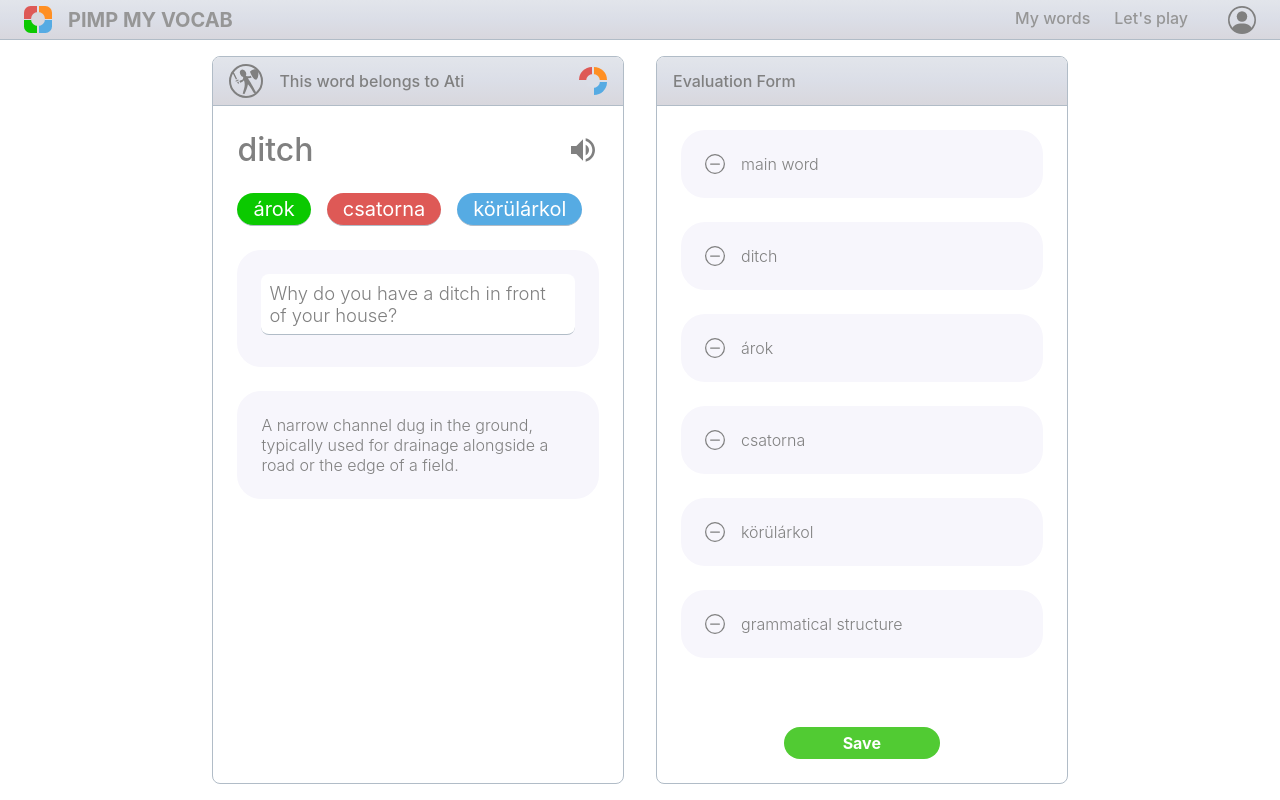
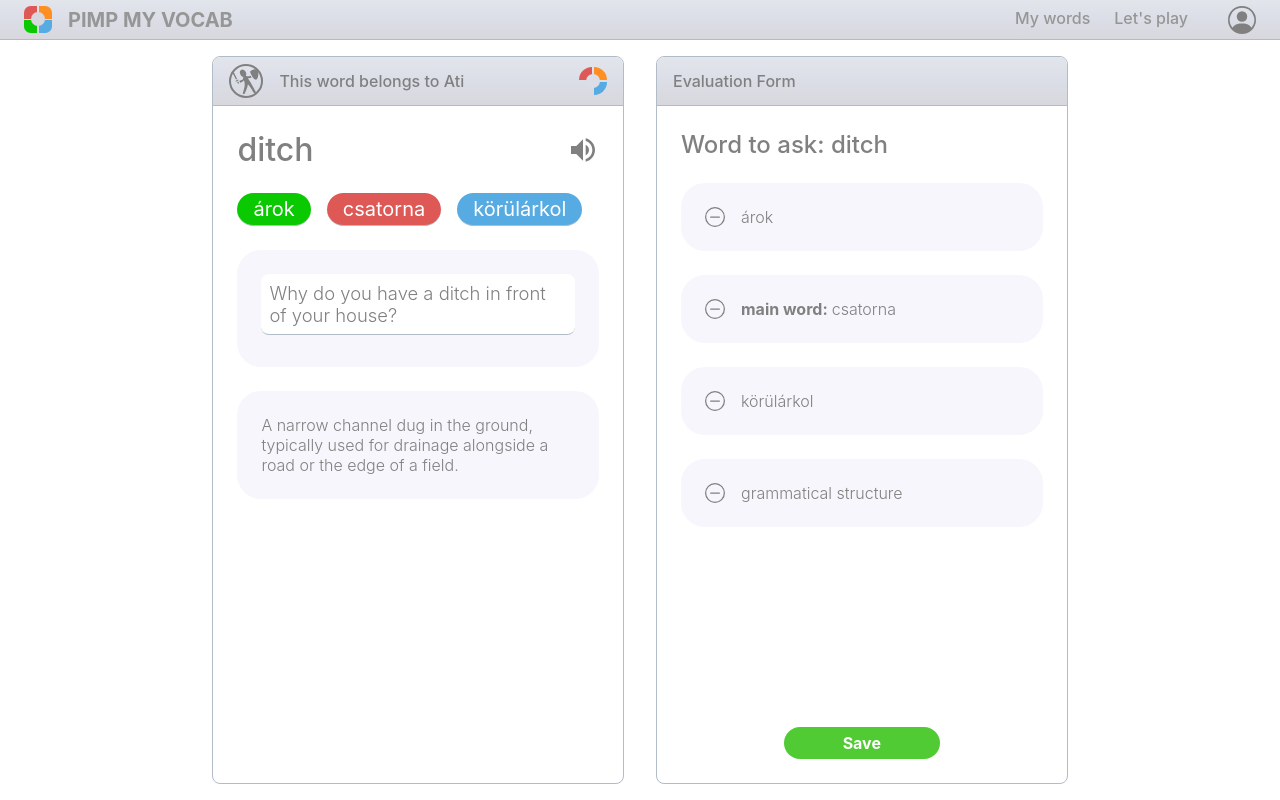
Before and after one commit to Crepkey/pmv_frond_end, a React (Create React App) app: page /lets-play in a window 1280 px wide. Built offline with nearby package versions, Linux system fonts and the light colour scheme.

Commit message:
Calculate and show 'word to ask' and 'word to answer'

```diff
--- a/src/components/subComponents/game/EvaluationForm.tsx
+++ b/src/components/subComponents/game/EvaluationForm.tsx
@@ -15,6 +15,8 @@ import get from "lodash/get";
 import set from "lodash/set";
 import flatten from "lodash/flatten";
 import round from "lodash/round";
+import capitalize from "lodash/capitalize";
+import { calculateWordToAsk } from "./utils";
 
 // TODO general card component??
 const Card = styled.div`
@@ -46,6 +48,14 @@ const CardBody = styled.div`
 	min-width: 0;
 	min-height: 0;
 	padding: 24px;
+`;
+
+const Title = styled.div`
+	display: flex;
+	justify-content: space-between;
+	font-size: 1.5rem;
+	margin-bottom: 24px;
+	font-weight: 550;
 `;
 
 const ScrollContainer = styled.div`
@@ -102,16 +112,23 @@ const CheckBox = styled.div`
 	cursor: pointer;
 `;
 
+const BoldText = styled.span`
+	font-weight: bold;
+	margin-right: 4px;
+`;
+
 interface EvaluationRowProps {
 	title?: string;
 	checked: boolean;
 	toggleChecked: () => void;
+	mainWord?: boolean;
 }
 
-function EvaluationRow({ title, checked, toggleChecked }: EvaluationRowProps) {
+function EvaluationRow({ title, checked, toggleChecked, mainWord }: EvaluationRowProps) {
 	return (
 		<Block>
 			<CheckBox onClick={toggleChecked}>{checked ? <BsCheckCircleFill size={20} /> : <BsDashCircle size={20} />}</CheckBox>
+			{mainWord && <BoldText>main word:</BoldText>}
 			{title}
 		</Block>
 	);
@@ -130,6 +147,8 @@ export default function EvaluationForm({ actualWord, getNextCard, userPoints, se
 	const [statistics, setStatistics] = useState<{ english: boolean; hungarian: boolean[] }>(emptyStatistics);
 	const [correctGrammar, setCorrectGrammar] = useState<boolean>(false);
 	const [mainWordKnown, setMainWordKnown] = useState<boolean>(false);
+
+	const { wordToAsk, wordToAnswer } = calculateWordToAsk(actualWord);
 
 	function save() {
 		// calculate the values that we need to save:
@@ -186,20 +205,26 @@ export default function EvaluationForm({ actualWord, getNextCard, userPoints, se
 			<CardHeader>Evaluation Form</CardHeader>
 
 			<CardBody>
+				<Title>
+					{capitalize(actualWord.type)} to ask: {wordToAsk}
+				</Title>
 				<ScrollContainer>
-					<EvaluationRow title="main word" checked={mainWordKnown} toggleChecked={() => setMainWordKnown(!mainWordKnown)} />
-
+					{wordToAsk !== actualWord.english && (
 						<EvaluationRow
 							title={actualWord.english}
+							mainWord={wordToAnswer === actualWord.english}
 							checked={statistics.english}
 							toggleChecked={() => setStatistics({ ...statistics, english: !statistics.english })}
 						/>
+					)}
 					{actualWord.hungarian.map((meaning: string, i: number) => {
 						const checked = get(statistics, ["hungarian", i], false);
+						if (wordToAsk !== meaning) {
 							return (
 								<EvaluationRow
 									key={i}
 									title={meaning}
+									mainWord={wordToAnswer === meaning}
 									checked={checked}
 									toggleChecked={() => {
 										const evaluatedHungarian = set([...statistics.hungarian], i, !checked);
@@ -207,6 +232,8 @@ export default function EvaluationForm({ actualWord, getNextCard, userPoints, se
 									}}
 								/>
 							);
+						}
+						return null;
 					})}
 					<EvaluationRow title="grammatical structure" checked={correctGrammar} toggleChecked={() => setCorrectGrammar(!correctGrammar)} />
 				</ScrollContainer>
--- a/src/components/subComponents/game/utils.ts
+++ b/src/components/subComponents/game/utils.ts
@@ -3,7 +3,6 @@ import { Word } from "../../../utils/interfaces";
 
 // Utils
 import get from "lodash/get";
-import minBy from "lodash/minBy";
 import sortBy from "lodash/sortBy";
 
 // Styles
@@ -11,8 +10,8 @@ import { colors } from "../../../utils/colors";
 
 interface KnowledgeLevel {
 	language: "english" | "hungarian";
+	index?: number;
 	point: number;
-	index?: number;
 }
 
 export interface TagColor extends KnowledgeLevel {
@@ -30,8 +29,25 @@ export function calculateKnowledgeLevels(word: Word) {
 	return knowledgeLevels;
 }
 
-export function calculateWeakestKnowledge(word: Word) {
-	return minBy(calculateKnowledgeLevels(word), "level");
+/* Calculation:
+The word that the player will be asked is the opposite of the weakest word (which is the main word):
+A) If the English word contains your weakest knowledge point, the 'word to ask' will be your weakest Hungarian meaning
+    (your opponent will ask that), and you will get 1 point, if you know the English word
+B) If one of the Hungarian meanings have your weakest knowledge point, the 'word to ask' will be the English translation
+    (your opponent will ask that), and you will get 1 point, if you know that specific Hungarian meaning which is your weakest point
+
+Of course you can get 1 more point for the other Hungarian meanings and 1 more for a correct example sentence with the chosen grammatical structure
+ */
+export function calculateWordToAsk(word: Word): { wordToAsk: string; wordToAnswer: string } {
+	const sortedLevels = sortBy(calculateKnowledgeLevels(word), "point");
+
+	if (sortedLevels[0]?.language === "english") {
+		const weakestHunIndex = get(sortedLevels, [1, "index"], 0);
+		return { wordToAsk: get(word, ["hungarian", weakestHunIndex], ""), wordToAnswer: word.english };
+	} else {
+		const weakestHunIndex = get(sortedLevels, [0, "index"], 0);
+		return { wordToAsk: word.english, wordToAnswer: get(word, ["hungarian", weakestHunIndex], "") };
+	}
 }
 
 /* Color calculation:
--- a/src/utils/testData.ts
+++ b/src/utils/testData.ts
@@ -15,6 +15,7 @@ export const testOwners: Owner[] = [
 
 export const testWords: Word[] = [
 	{
+		type: "word",
 		english: "ditch",
 		hungarian: ["árok", "csatorna", "körülárkol"],
 		sentences: ["Why do you have a ditch in front of your house?"],
@@ -29,6 +30,7 @@ export const testWords: Word[] = [
 		},
 	},
 	{
+		type: "word",
 		english: "candid",
 		hungarian: ["őszinte", "nyílt", "pártatlan"],
 		sentences: ["His responses were remarkably candid.", "Candid is my new favourite word."],
@@ -42,6 +44,7 @@ export const testWords: Word[] = [
 		},
 	},
 	{
+		type: "word",
 		english: "correct",
 		hungarian: ["helyes", "korrekt", "helytálló", "kijavít", "helyesbít", "korrigál", "javít"],
 		sentences: ["Make sure you have been given the correct information"],
@@ -56,6 +59,7 @@ export const testWords: Word[] = [
 		},
 	},
 	{
+		type: "word",
 		english: "achieve",
 		hungarian: ["elér", "megvalósít"],
 		sentences: ["He achieved his ambition to become a journalist"],
```
Lines whose indentation alone changed are shown as unchanged.
